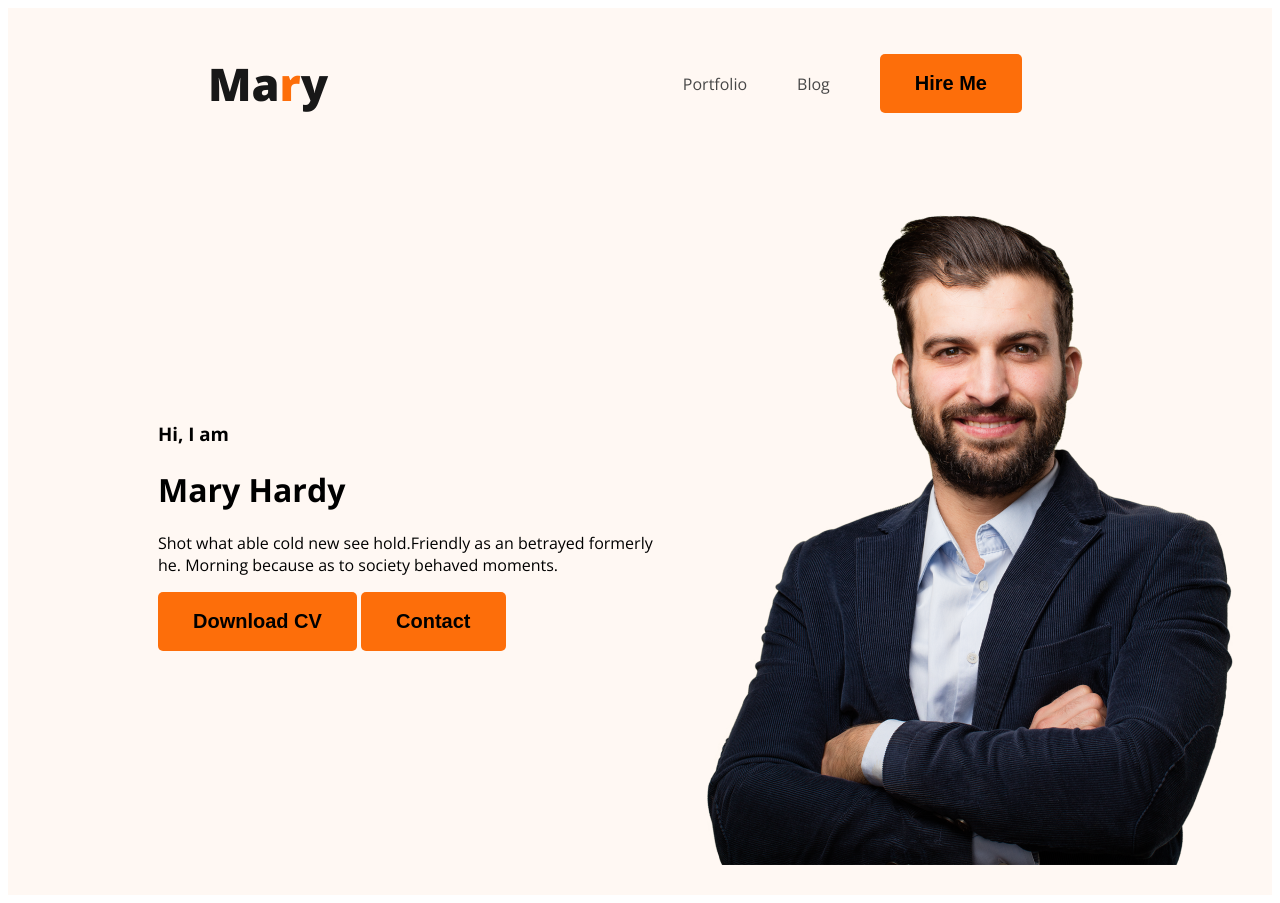
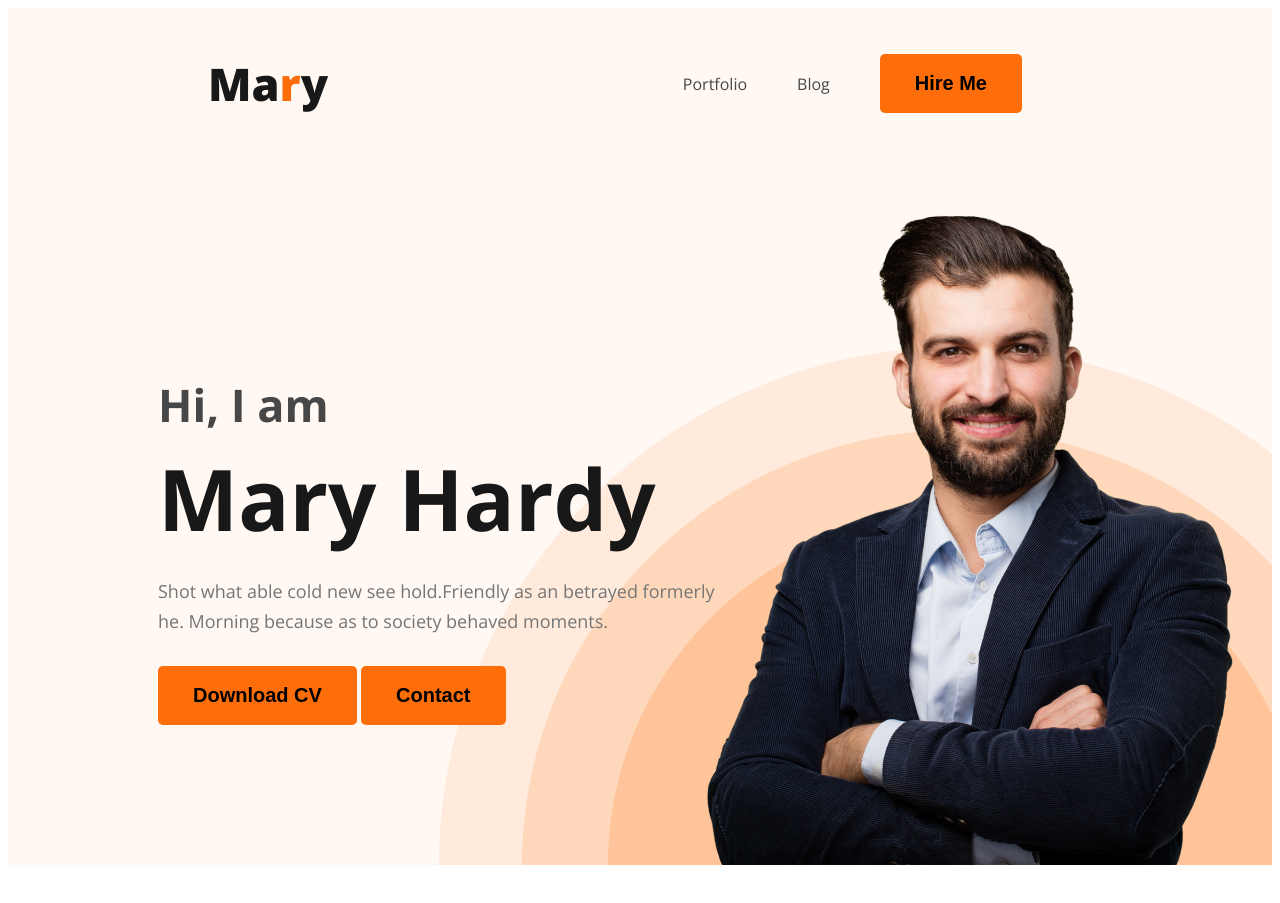
Before and after one commit to Arif4753/webdeveloper_portfolio, a plain HTML site: page index.html in a window 1280 px wide. After the commit the page ends 873 px from the top, so only its background shows below. Drawn offline with nearby package versions, Linux system fonts and the light colour scheme.

Commit message:
header full done

```diff
--- a/index.html
+++ b/index.html
@@ -22,10 +22,10 @@
             </ul>
         </nav>
         <div class="banner">
-             <div>
+             <div class="banner-text">
                 <h3 class="banner-greeting">Hi, I am</h3>
                 <h1 class="banner-title">Mary Hardy</h1>
-                <p>Shot what able cold new see hold.Friendly as an betrayed formerly he. Morning because as to society behaved moments.</p>
+                <p class="banner-description">Shot what able cold new see hold.Friendly as an betrayed formerly he. Morning because as to society behaved moments.</p>
                 <button class="btn-primary">Download CV</button>
                 <button class="btn-primary">Contact</button>
              </div>
--- a/styles/style.css
+++ b/styles/style.css
@@ -48,13 +48,47 @@ nav a{
 /* header releted style */
 .header{
     background-color: #FFF8F3;
+    background-image: url(/images/header_bg.png);
+    background-repeat: no-repeat;
+    background-position: bottom right;
 }
 .banner{
-    padding: 30px 30px 30px 150px;
+    padding: 30px 30px 0px 150px;
     display: flex;
     align-items: center;
+    justify-content: space-between;
 }
 .profile-photo{
     height: 676px;
     width: 584px;
 }
+.banner-text h3{
+    color: #474747;
+font-size: 45px;
+margin-bottom: 0px;
+}
+.banner-text h1{
+color:#181818;
+font-size: 85px;
+margin-top: 5px;
+margin-bottom: 0px;
+
+}
+.banner-text p{
+color:#757575;
+font-size:18px;
+margin-top: 20px;
+}
+.banner-description{
+display: flex;
+width: 585px;
+flex-direction: column;
+flex-shrink: 0;
+color: #757575;
+line-height: 30px;
+margin-bottom: 30px;
+
+}
+.banner-text{
+    max-width: 500px;
+}
```
